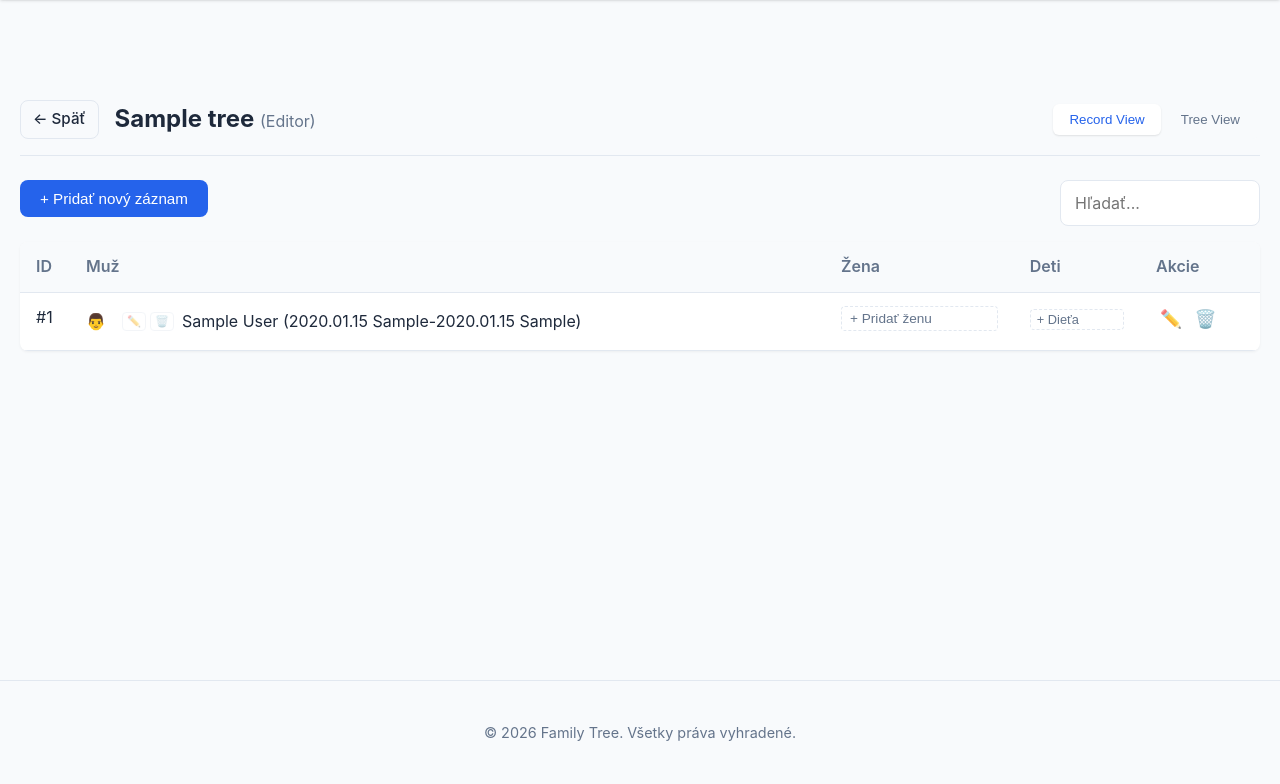
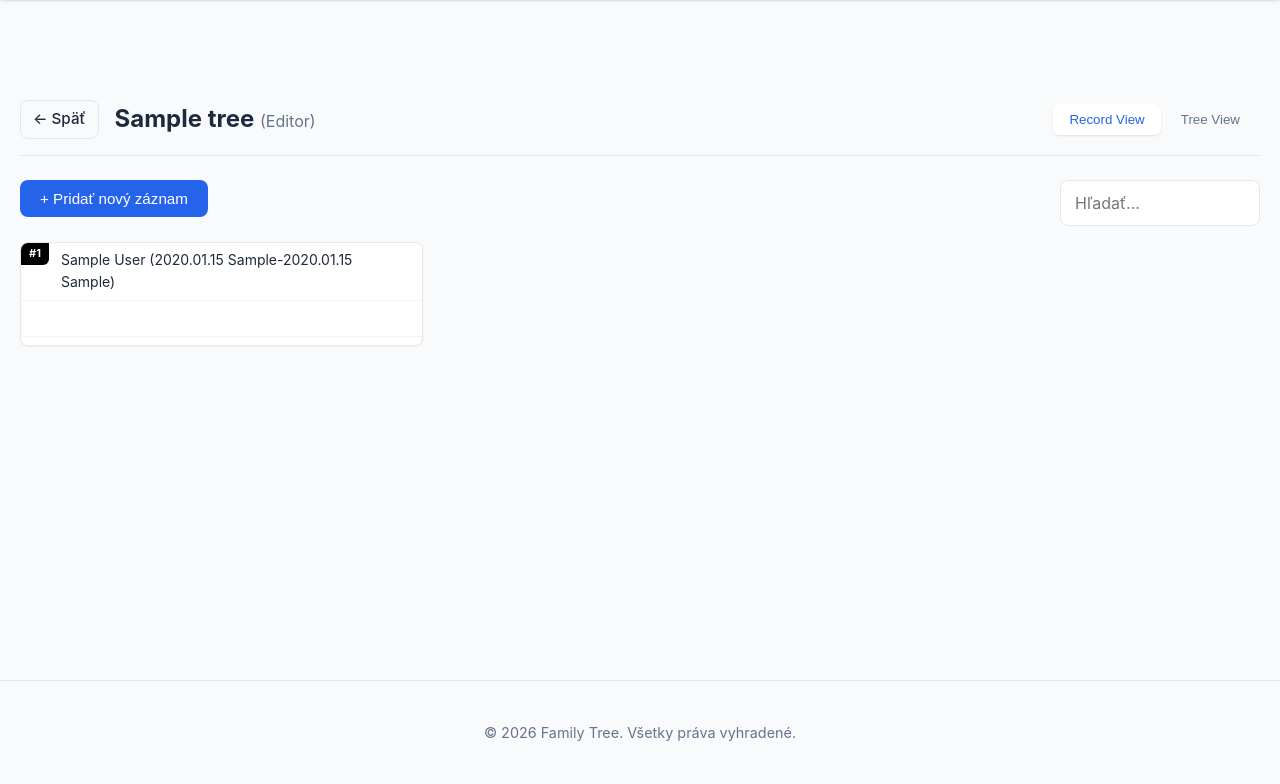
Before and after one commit to otopse/family-tree, a PHP site: page /edit-tree.php?id=1 in a window 1280 px wide. Shown: the part 73-857 px from the top of the page. Run offline with PHP 8.4, Linux system fonts and the light colour scheme; the visitor is signed in with stand-in values (Sample User, id 1); tables that the repository leaves empty hold one stand-in row (values such as "Sample post").

Commit message:
auto: 2026-01-26 22:29:19

```diff
--- a/public/edit-tree.php
+++ b/public/edit-tree.php
@@ -126,24 +126,13 @@ render_header('Editovať rodokmeň: ' . e($tree['tree_name']));
       </div>
     </div>
 
-    <div class="records-grid">
+    <div class="masonry-grid">
       <?php if (empty($records)): ?>
         <div class="empty-state">
           <p>Tento rodokmeň zatiaľ neobsahuje žiadne záznamy (rodiny).</p>
           <p>Začnite pridaním nového záznamu.</p>
         </div>
       <?php else: ?>
-        <table class="data-table record-table">
-          <thead>
-            <tr>
-              <th style="width: 50px;">ID</th>
-              <th>Muž</th>
-              <th>Žena</th>
-              <th>Deti</th>
-              <th style="width: 120px;">Akcie</th>
-            </tr>
-          </thead>
-          <tbody>
         <?php foreach ($records as $record): ?>
           <?php
             $recordElements = $elements[$record['id']] ?? [];
@@ -157,59 +146,37 @@ render_header('Editovať rodokmeň: ' . e($tree['tree_name']));
               elseif ($el['type'] === 'DIETA') $children[] = $el;
             }
           ?>
-              <tr>
-                <td>#<?= $record['id'] ?></td>
-                <td>
+          <div class="record-card">
+            <div class="record-id">#<?= $record['id'] ?></div>
+
+            <!-- Father Row -->
+            <div class="record-row father-row">
               <?php if ($man): ?>
-                    <div class="person-cell">
-                      <span class="person-icon">👨</span>
-                      <div class="person-actions">
-                        <button class="btn-tiny" title="Editovať">✏️</button>
-                        <button class="btn-tiny" title="Zmazať">🗑️</button>
+                <span class="person-name"><?= format_element($man) ?></span>
+              <?php else: ?>
+                <span class="empty-placeholder">&nbsp;</span>
+              <?php endif; ?>
             </div>
-                      <span class="person-info"><?= format_element($man) ?></span>
+
+            <!-- Mother Row -->
+            <div class="record-row mother-row">
+              <?php if ($woman): ?>
+                <span class="person-name"><?= format_element($woman) ?></span>
+              <?php else: ?>
+                <span class="empty-placeholder">&nbsp;</span>
+              <?php endif; ?>
             </div>
-                  <?php else: ?>
-                    <button class="btn-dashed">+ Pridať muža</button>
-                  <?php endif; ?>
-                </td>
-                <td>
-                  <?php if ($woman): ?>
-                    <div class="person-cell">
-                      <span class="person-icon">👩</span>
-                      <div class="person-actions">
-                        <button class="btn-tiny" title="Editovať">✏️</button>
-                        <button class="btn-tiny" title="Zmazať">🗑️</button>
-                      </div>
-                      <span class="person-info"><?= format_element($woman) ?></span>
-                    </div>
-                  <?php else: ?>
-                    <button class="btn-dashed">+ Pridať ženu</button>
-                  <?php endif; ?>
-                </td>
-                <td>
+
+            <!-- Children List -->
             <div class="children-list">
               <?php foreach ($children as $child): ?>
-                      <div class="person-cell child-cell">
-                        <span class="person-icon">👶</span>
-                        <div class="person-actions">
-                          <button class="btn-tiny" title="Editovať">✏️</button>
-                          <button class="btn-tiny" title="Zmazať">🗑️</button>
-                        </div>
-                        <span class="person-info"><?= format_element($child) ?></span>
+                <div class="child-row">
+                  <span class="person-name"><?= format_element($child) ?></span>
                 </div>
               <?php endforeach; ?>
-                    <button class="btn-dashed btn-small">+ Dieťa</button>
             </div>
-                </td>
-                <td>
-                  <button class="btn-icon" title="Editovať záznam">✏️</button>
-                  <button class="btn-icon" title="Zmazať záznam">🗑️</button>
-                </td>
-              </tr>
+          </div>
         <?php endforeach; ?>
-          </tbody>
-        </table>
       <?php endif; ?>
     </div>
   </div>
@@ -278,34 +245,85 @@ render_header('Editovať rodokmeň: ' . e($tree['tree_name']));
     margin-bottom: 16px;
   }
 
-  .data-table {
-    width: 100%;
-    border-collapse: collapse;
-    background: white;
-    border-radius: 8px;
-    overflow: hidden;
-    box-shadow: 0 1px 3px rgba(0,0,0,0.05);
+  /* Masonry Grid Styles */
+  .masonry-grid {
+    column-count: 1;
+    column-gap: 16px;
   }
 
-  .data-table th, .data-table td {
-    padding: 12px 16px;
-    text-align: left;
-    border-bottom: 1px solid var(--border-color);
+  @media (min-width: 640px) {
+    .masonry-grid { column-count: 2; }
+  }
+  @media (min-width: 1024px) {
+    .masonry-grid { column-count: 3; }
+  }
+  @media (min-width: 1440px) {
+    .masonry-grid { column-count: 4; }
   }
 
-  .data-table th {
-    background: var(--bg-secondary);
-    font-weight: 600;
-    color: var(--text-secondary);
+  .record-card {
+    break-inside: avoid;
+    background: white;
+    border: 1px solid #e5e7eb;
+    border-radius: 8px;
+    margin-bottom: 16px;
+    position: relative;
+    box-shadow: 0 1px 2px rgba(0,0,0,0.05);
+    display: flex;
+    flex-direction: column;
+    overflow: hidden;
   }
 
-  .badge {
-    background: #e0e7ff;
-    color: #4338ca;
+  .record-id {
+    position: absolute;
+    top: 0;
+    left: 0;
+    background: #000;
+    color: #fff;
     padding: 2px 8px;
-    border-radius: 12px;
-    font-size: 0.85rem;
-    font-weight: 500;
+    font-size: 11px;
+    font-weight: bold;
+    border-bottom-right-radius: 6px;
+    z-index: 10;
+  }
+
+  .record-row {
+    min-height: 36px;
+    padding: 6px 12px;
+    border-bottom: 1px solid #f3f4f6;
+    display: flex;
+    align-items: center;
+    font-size: 14px;
+  }
+
+  .father-row {
+    /* Add padding to avoid ID badge overlap */
+    padding-left: 40px;
+    background-color: #f9fafb; /* Slight background for parents? Optional. Let's keep white as per "minimal" vibe */
+    background-color: white;
+  }
+
+  .mother-row {
+    border-bottom: 1px solid #f3f4f6;
+  }
+
+  .children-list {
+    display: flex;
+    flex-direction: column;
+    background-color: #fff;
+    padding: 4px 0;
+  }
+
+  .child-row {
+    padding: 4px 12px;
+    font-size: 13px;
+    color: #4b5563;
+  }
+
+  .empty-placeholder {
+    display: inline-block;
+    width: 100%;
+    height: 100%;
   }
 
   .tree-canvas-placeholder {
@@ -318,84 +336,6 @@ render_header('Editovať rodokmeň: ' . e($tree['tree_name']));
     align-items: center;
     justify-content: center;
     color: var(--text-secondary);
-  }
-
-  /* Record View Styles */
-  .record-table td {
-    vertical-align: top;
-  }
-
-  .person-cell {
-    display: flex;
-    align-items: center;
-    gap: 8px;
-    padding: 4px 0;
-    position: relative;
-  }
-
-  .person-cell .person-actions {
-    display: flex;
-    margin-left: 8px;
-    opacity: 0.4;
-    transition: opacity 0.2s;
-  }
-
-  .person-cell:hover .person-actions {
-    opacity: 1;
-  }
-
-  .person-actions {
-    display: flex;
-    gap: 4px;
-  }
-
-  .btn-tiny {
-    padding: 2px 4px;
-    font-size: 0.7rem;
-    border: 1px solid var(--border-color);
-    background: white;
-    border-radius: 4px;
-    cursor: pointer;
-  }
-
-  .btn-tiny:hover {
-    background: var(--bg-secondary);
-  }
-
-  .btn-dashed {
-    border: 1px dashed var(--border-color);
-    background: none;
-    color: var(--text-secondary);
-    padding: 4px 8px;
-    border-radius: 4px;
-    font-size: 0.85rem;
-    cursor: pointer;
-    width: 100%;
-    text-align: left;
-  }
-
-  .btn-dashed:hover {
-    background: var(--bg-secondary);
-    color: var(--text-primary);
-    border-style: solid;
-  }
-
-  .btn-small {
-    font-size: 0.8rem;
-    padding: 2px 6px;
-    margin-top: 4px;
-    width: auto;
-  }
-
-  .children-list {
-    display: flex;
-    flex-direction: column;
-    gap: 4px;
-  }
-
-  .child-cell {
-    padding-left: 8px;
-    border-left: 2px solid var(--border-color);
   }
 
   @keyframes fadeIn {
```
Lines whose indentation alone changed are shown as unchanged.
